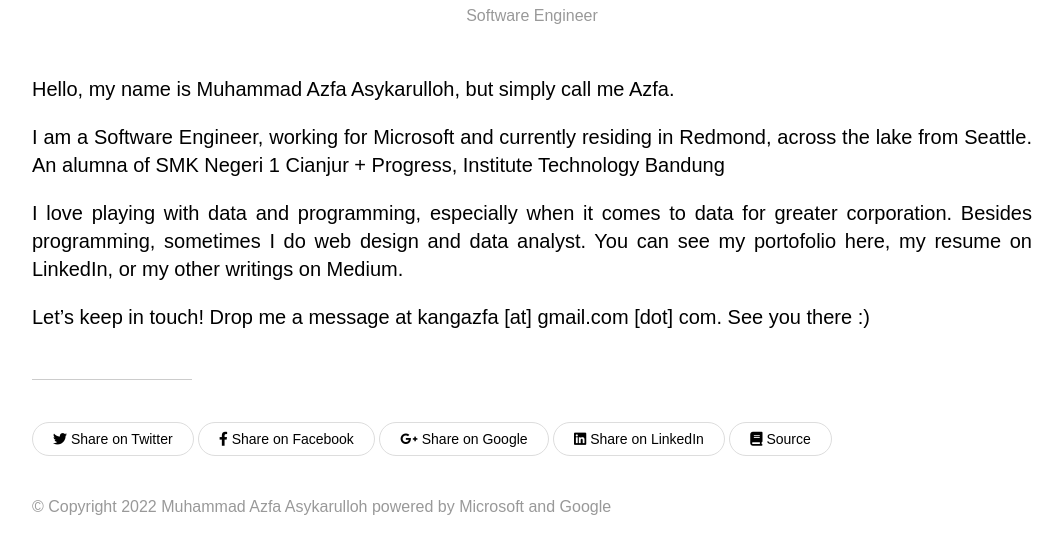
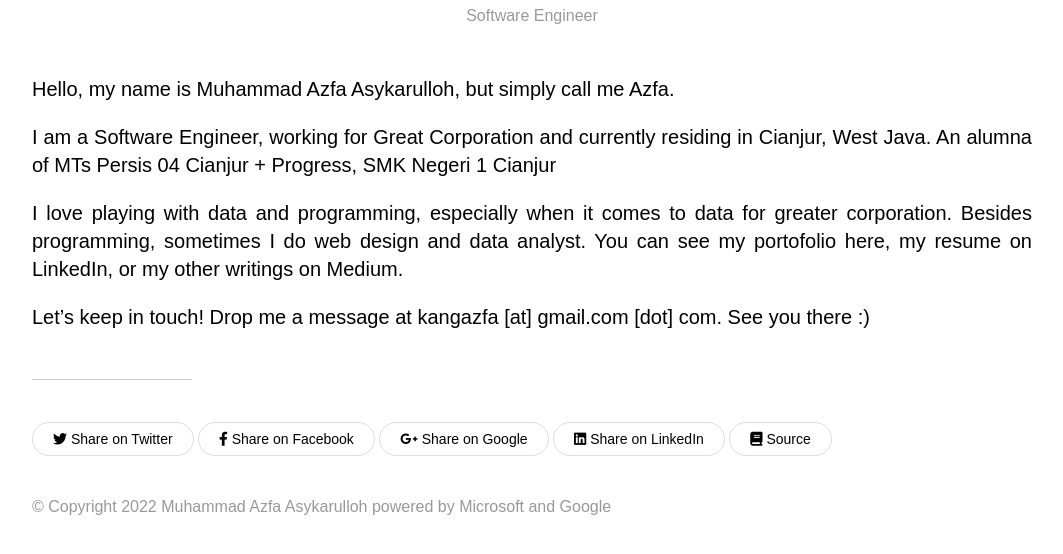
Before and after one commit to mazfaa/math-in-coding, a plain HTML site: page index.html in a window 1280 px wide. Shown: the part 1148-1702 px from the top of the page, without its empty margins (108-1171 px from the left). Drawn offline with Linux system fonts and the light colour scheme.

Commit message:
change description

```diff
--- a/index.html
+++ b/index.html
@@ -87,7 +87,7 @@
     <div class="description" style="max-width: 1000px; margin: 50px auto; line-height: 28px; text-align: justify; font-size: 20px;">
       <p>Hello, my name is Muhammad Azfa Asykarulloh, but simply call me Azfa.</p>
 
-      <p>I am a Software Engineer, working for Microsoft and currently residing in Redmond, across the lake from Seattle. An alumna of SMK Negeri 1 Cianjur + Progress, Institute Technology Bandung</p>
+      <p>I am a Software Engineer, working for Great Corporation and currently residing in Cianjur, West Java. An alumna of MTs Persis 04 Cianjur + Progress, SMK Negeri 1 Cianjur</p>
 
       <p>I love playing with data and programming, especially when it comes to data for greater corporation. Besides programming, sometimes I do web design and data analyst. You can see my portofolio here, my resume on LinkedIn, or my other writings on Medium.</p>
 
```
